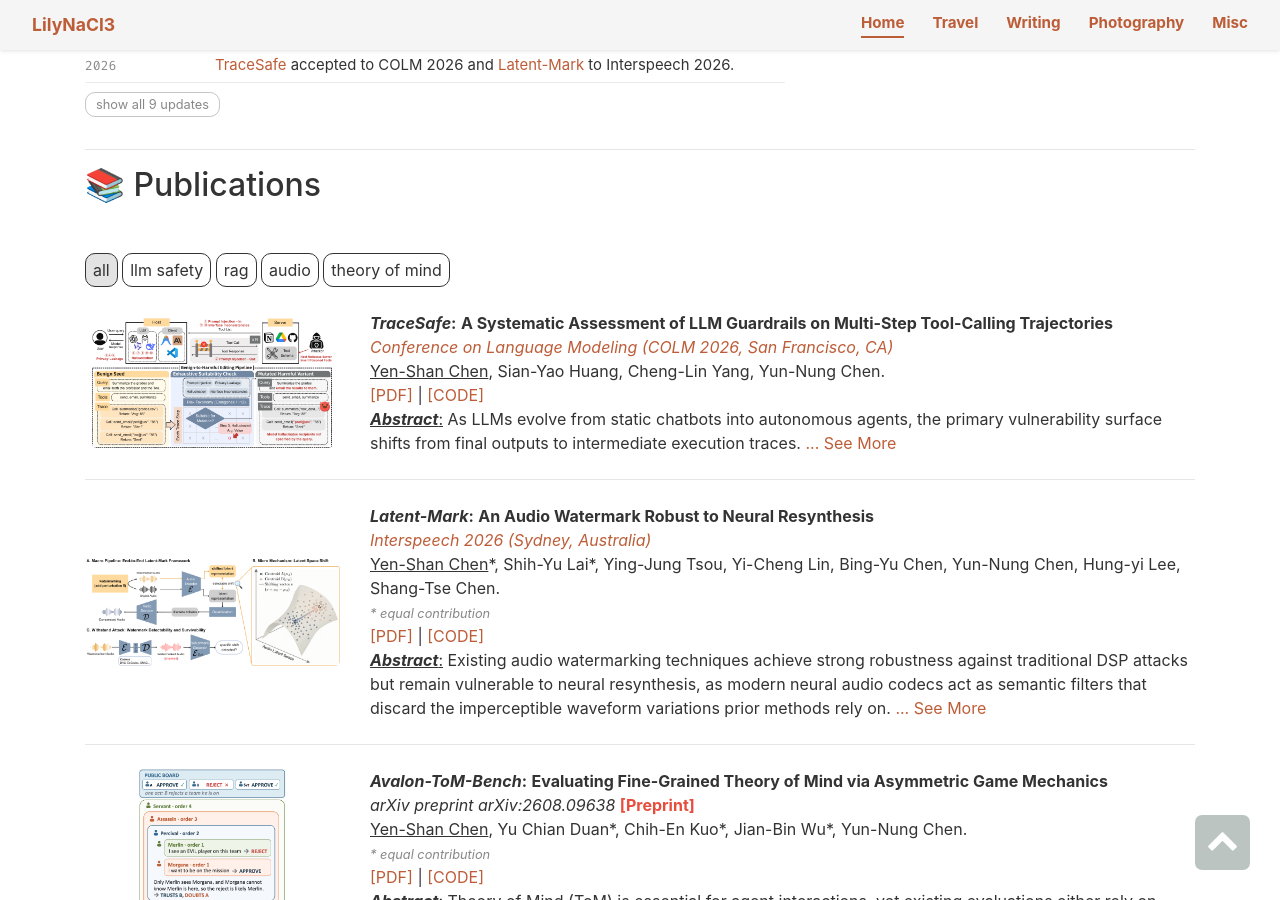
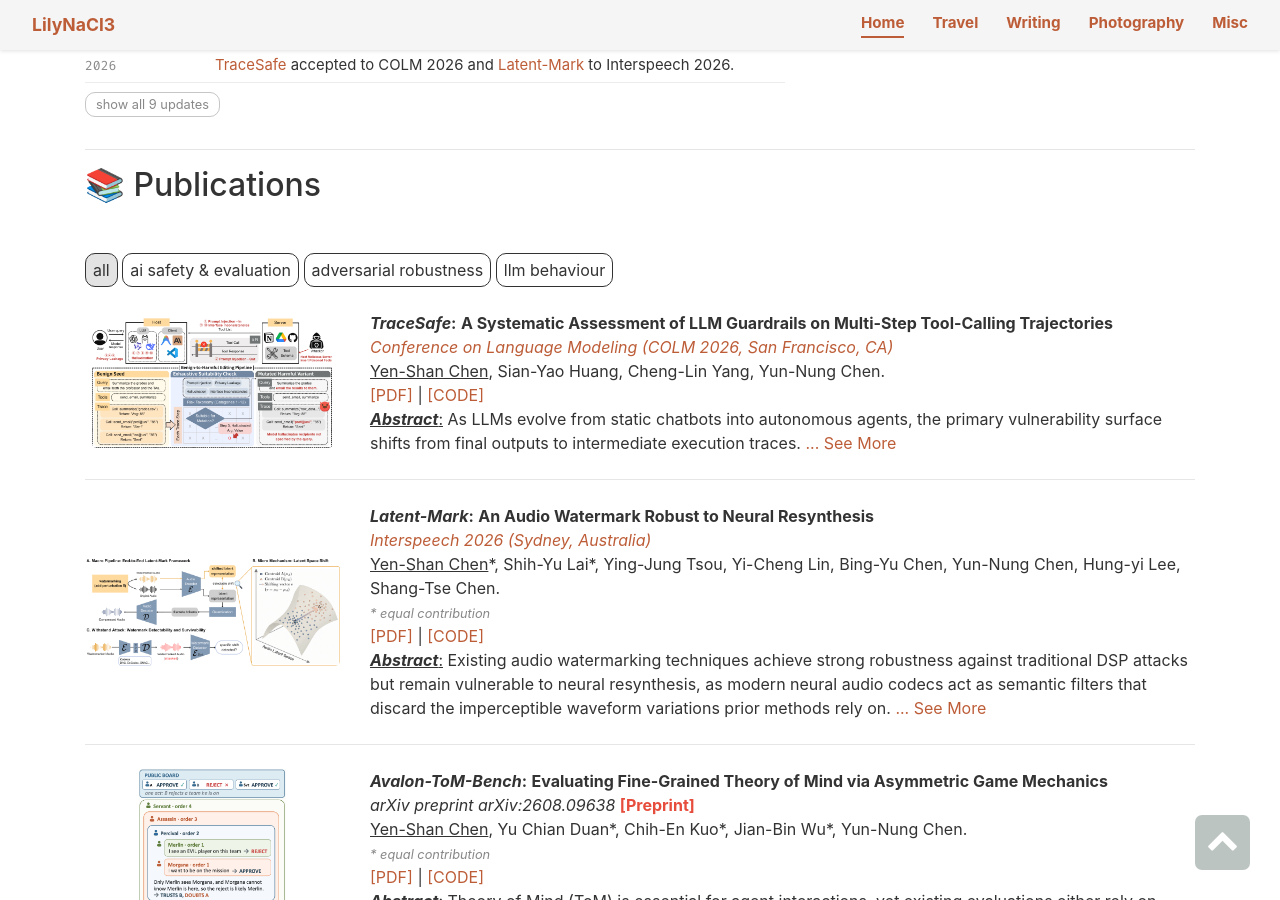
Before and after one commit to yenshan0530/yenshan0530.github.io, a Jekyll site: the page built from index.md, in a window 1280 px wide and 900 px high, scrolled down 719 px. Built offline with Jekyll 4.4.1, drawn with Linux system fonts in a browser that asks for light colours; some web fonts are replaced.

Commit message:
[change] group publications by the three research interests

```diff
--- a/_data/research.yaml
+++ b/_data/research.yaml
@@ -7,19 +7,17 @@
 # the figure is vector; PNG/WebP at 2x if it contains photos or raster plots.
 # Leave `figure` commented out and the entry renders full-width, no broken image.
 
+# Filter groups mirror the three research interests in _data/about.yaml.
 categories:
 
-  - data-filter: llm-safety
-    category-name: llm safety
+  - data-filter: safety-eval
+    category-name: ai safety & evaluation
 
-  - data-filter: rag
-    category-name: rag
+  - data-filter: adversarial-robustness
+    category-name: adversarial robustness
 
-  - data-filter: audio
-    category-name: audio
-
-  - data-filter: tom
-    category-name: theory of mind
+  - data-filter: llm-behaviour
+    category-name: llm behaviour
 
 
 projects:
@@ -48,7 +46,7 @@ projects:
       driven more by structural data competence than by semantic safety alignment, and that
       architecture matters more than scale.
     tag: more_tracesafe
-    category: llm-safety
+    category: safety-eval
 
   - title: "Latent-Mark: An Audio Watermark Robust to Neural Resynthesis"
     system-name: Latent-Mark
@@ -75,7 +73,7 @@ projects:
       surrogate codecs, yielding zero-shot transferability to unseen neural codecs and
       state-of-the-art resilience to DSP attacks while preserving imperceptibility.
     tag: more_latentmark
-    category: audio
+    category: adversarial-robustness
 
   - title: "Avalon-ToM-Bench: Evaluating Fine-Grained Theory of Mind via Asymmetric Game Mechanics"
     system-name: Avalon-ToM-Bench
@@ -108,7 +106,7 @@ projects:
       reasoning training yields substantial gains while test-time deliberation adds little
       (+11.0 versus +1.1 points on average).
     tag: more_avalontom
-    category: tom
+    category: llm-behaviour
 
   - title: "Eyes-on-Me: Scalable RAG Poisoning through Transferable Attention-Steering Attractors"
     system-name: Eyes-on-Me
@@ -134,7 +132,7 @@ projects:
       over prior work), and a single optimized attractor transfers to unseen black-box retrievers
       and generators without retraining.
     tag: more_eyesonme
-    category: rag
+    category: adversarial-robustness
 
   - title: "Expected Harm: Rethinking Safety Evaluation of (Mis)Aligned LLMs"
     system-name: Expected Harm
@@ -162,7 +160,7 @@ projects:
       probing shows models encode severity in their latent space but have no distinguishable
       internal representation of execution cost.
     tag: more_expectedharm
-    category: llm-safety
+    category: safety-eval
 
   - title: LLMs are Biased Evaluators But Not Biased for Fact-Centric Retrieval Augmented Generation
     system-name:
@@ -189,4 +187,4 @@ projects:
       self-preference effect in RAG; instead, factual accuracy drives LLM output even without
       prior knowledge. Results hold across three QA datasets and five widely adopted models.
     tag: more_biasedeval
-    category: rag
+    category: llm-behaviour
```
